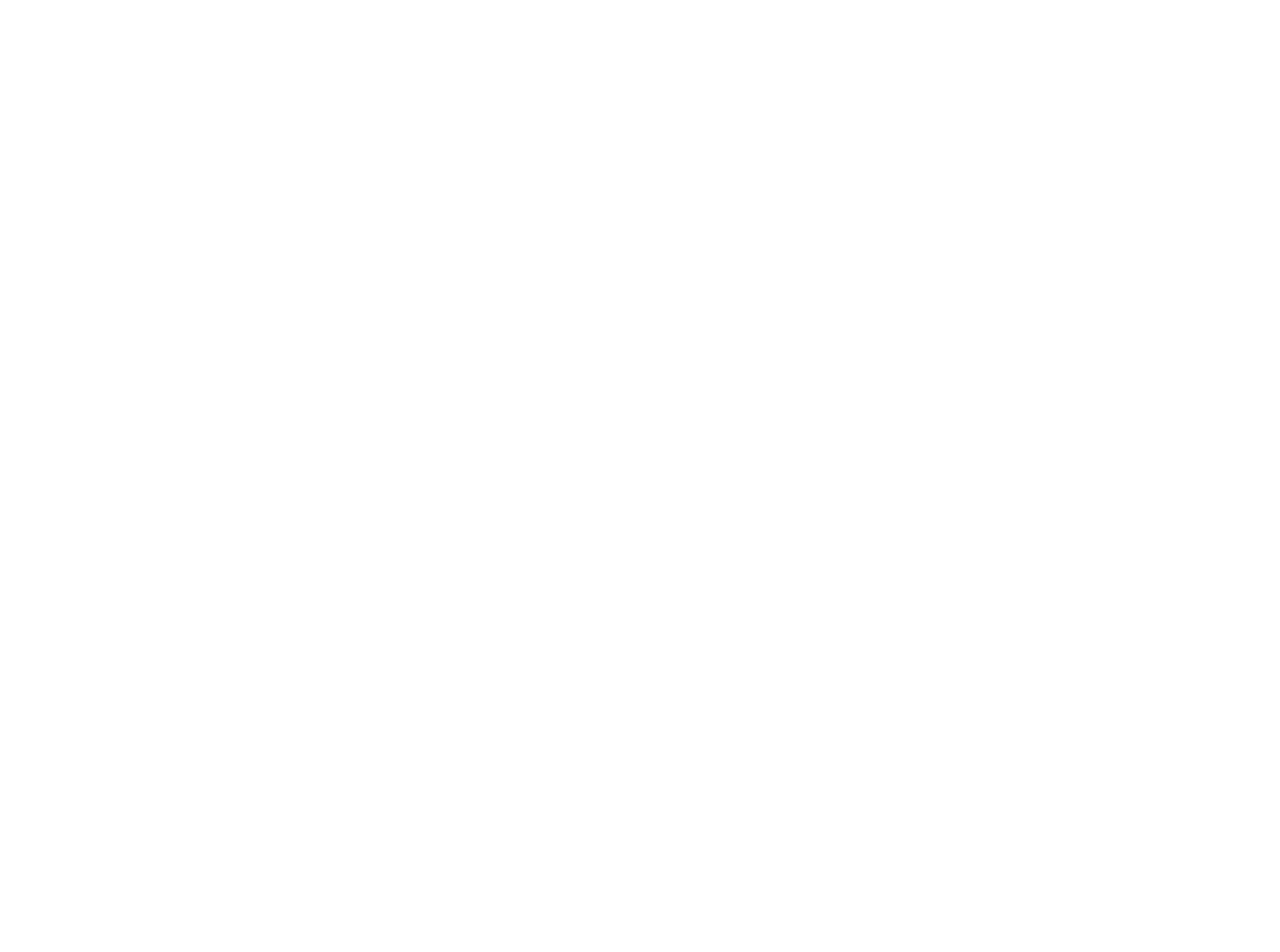
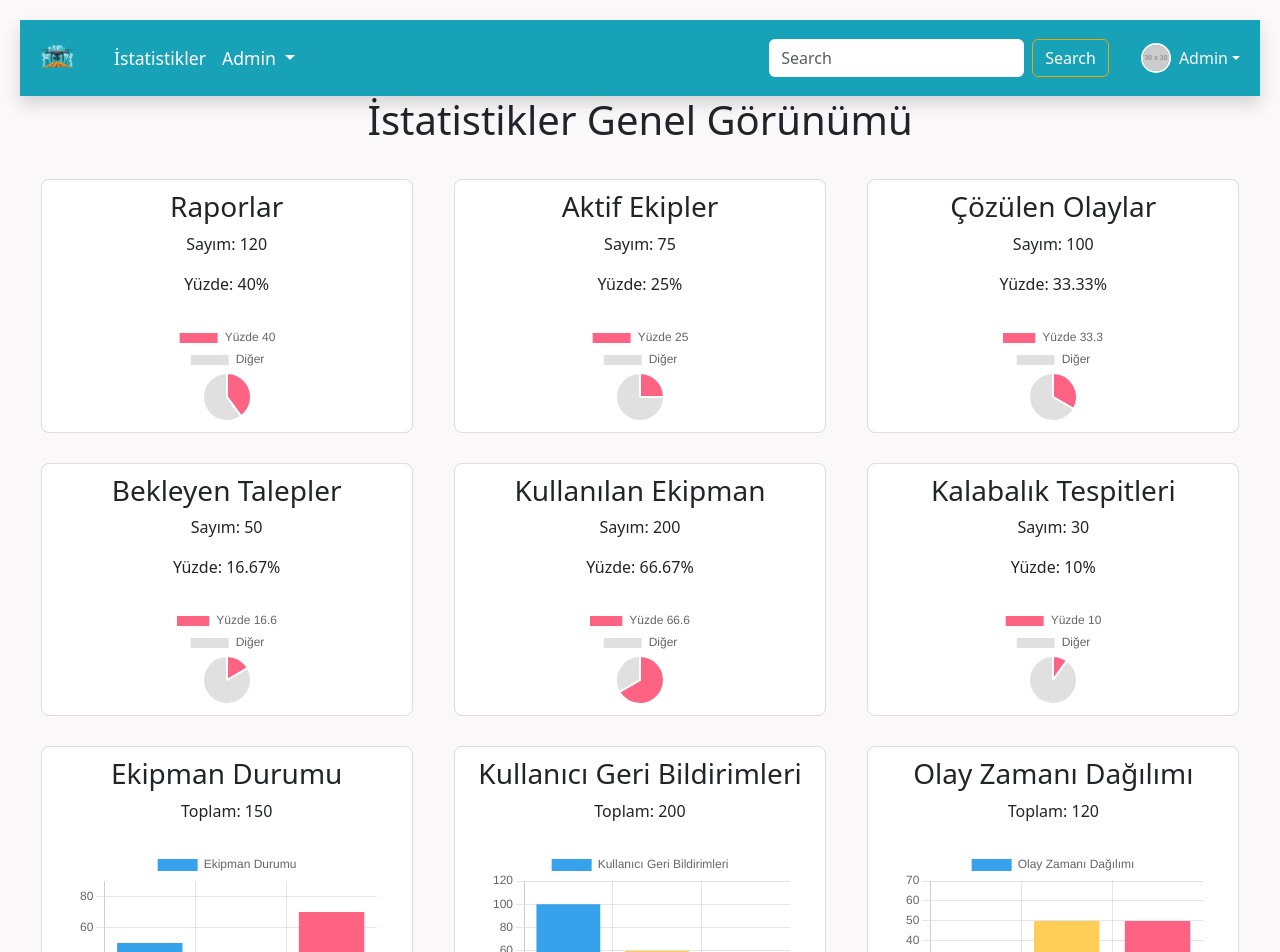
Before and after one commit to bulutlar164/tektokronik_frontend, a Vue app: page /StatisticsPage in a window 1280 px wide. Before the commit this address had no page. Shown: the top 952 px of the page. Before the commit the page ends 800 px from the top, so only its background shows below. Built offline with nearby package versions, Linux system fonts and the light colour scheme.

Commit message:
Statistics Page Added

```diff
--- a/package.json
+++ b/package.json
@@ -10,9 +10,11 @@
   },
   "dependencies": {
     "bootstrap": "^5.3.3",
+    "chart.js": "^4.4.4",
     "leaflet": "^1.9.4",
     "mapbox-gl": "^3.7.0",
     "vue": "^3.4.29",
+    "vue-chartjs": "^5.3.1",
     "vue-router": "^4.4.5"
   },
   "devDependencies": {
--- a/src/components/Navbar.vue
+++ b/src/components/Navbar.vue
@@ -26,6 +26,10 @@
         <ul class="navbar-nav me-auto mb-2 mb-lg-0">
           <li class="nav-item" v-for="(link, index) in links" :key="index">
             <a class="nav-link active nav-link-text" :href="link.url">{{ link.label }}</a>
+          </li>
+          <!-- İstatistikler Linki -->
+          <li class="nav-item">
+            <a class="nav-link active nav-link-text" href="/StatisticsPage">İstatistikler</a>
           </li>
 
           <!-- Optional: Dropdown for admin-specific actions -->
--- a/src/main.js
+++ b/src/main.js
@@ -10,6 +10,7 @@
 import Admin from "@/views/Admin.vue";
 import Login from './views/Login.vue';
 import User from './views/User.vue';
+import StatisticsPage from './views/StatisticsPage.vue';
 //Emir
 //Sevket
 
@@ -17,7 +18,8 @@
     {path:"/",component:Login},
     {path:"/Admin",component:Admin},
     {path:"/Login",component:Login},
-    {path:"/User",component:User}
+    {path:"/User",component:User},
+    {path:"/StatisticsPage",component:StatisticsPage}
     //Emir
     //Sevket
 ]
--- /dev/null
+++ b/src/views/StatisticsPage.vue
@@ -0,0 +1,177 @@
+<template>
+  <div class="statistics-page">
+    <!-- Navbar -->
+    <Navbar />
+
+    <!-- Main Content Container with flexbox -->
+    <div class="content-container">
+      <h1 class="page-title">İstatistikler Genel Görünümü</h1>
+
+      <!-- Statistics Section for Pie Charts -->
+      <div class="statistics-section">
+        <div class="statistic-container" v-for="(stat, index) in statistics" :key="index">
+          <div class="statistic-info">
+            <h3>{{ stat.category }}</h3>
+            <p>Sayım: {{ stat.count }}</p>
+            <p>Yüzde: {{ stat.percentage }}%</p>
+          </div>
+          <div class="chart-container">
+            <canvas :id="'pieChart' + index" width="100" height="100"></canvas>
+          </div>
+        </div>
+      </div>
+
+      <!-- Bar Charts Section for Last 3 Items -->
+      <div class="statistics-section">
+        <div class="statistic-container" v-for="(bar, index) in barStatistics" :key="index">
+          <div class="statistic-info">
+            <h3>{{ bar.category }}</h3>
+            <p>Toplam: {{ bar.total }}</p>
+          </div>
+          <div class="chart-container bar-chart-container">
+            <canvas :id="'barChart' + index" width="300" height="200"></canvas> <!-- Daha geniş ve yüksek -->
+          </div>
+        </div>
+      </div>
+    </div>
+  </div>
+</template>
+
+<script>
+import Navbar from "@/components/Navbar.vue";
+import { Pie, Bar } from "vue-chartjs"; // Ensure vue-chartjs is installed
+import Chart from 'chart.js/auto'; // Import Chart.js auto to register all components
+
+export default {
+  name: "StatisticsPage",
+  components: {
+    Navbar,
+    Pie,
+    Bar,
+  },
+  data() {
+    return {
+      statistics: [
+        { category: "Raporlar", count: 120, percentage: 40 },
+        { category: "Aktif Ekipler", count: 75, percentage: 25 },
+        { category: "Çözülen Olaylar", count: 100, percentage: 33.33 },
+        { category: "Bekleyen Talepler", count: 50, percentage: 16.67 },
+        { category: "Kullanılan Ekipman", count: 200, percentage: 66.67 },
+        { category: "Kalabalık Tespitleri", count: 30, percentage: 10 },
+      ],
+      barStatistics: [
+        { category: "Ekipman Durumu", total: 150, values: [50, 30, 70] },
+        { category: "Kullanıcı Geri Bildirimleri", total: 200, values: [100, 60, 40] },
+        { category: "Olay Zamanı Dağılımı", total: 120, values: [20, 50, 50] },
+      ],
+    };
+  },
+  mounted() {
+    this.renderPieCharts();
+    this.renderBarCharts();
+  },
+  methods: {
+    renderPieCharts() {
+      this.statistics.forEach((stat, index) => {
+        const ctx = document.getElementById(`pieChart${index}`).getContext("2d");
+        new Chart(ctx, {
+          type: "pie",
+          data: {
+            labels: ["Yüzde " + stat.percentage, "Diğer"],
+            datasets: [{
+              data: [stat.percentage, 100 - stat.percentage], // Yüzdeyi kullanarak pastayı oluştur
+              backgroundColor: ["#FF6384", "#E0E0E0"],
+            }],
+          },
+          options: {
+            responsive: true,
+            maintainAspectRatio: false,
+            plugins: {
+              tooltip: {
+                callbacks: {
+                  label: function(context) {
+                    return context.label + ": " + context.raw + "%"; // Yüzdeyi göster
+                  }
+                }
+              }
+            }
+          },
+        });
+      });
+    },
+    renderBarCharts() {
+      this.barStatistics.forEach((bar, index) => {
+        const ctx = document.getElementById(`barChart${index}`).getContext("2d");
+        new Chart(ctx, {
+          type: "bar",
+          data: {
+            labels: ["Kategori 1", "Kategori 2", "Kategori 3"],
+            datasets: [{
+              label: bar.category,
+              data: bar.values,
+              backgroundColor: ["#36A2EB", "#FFCE56", "#FF6384"],
+            }],
+          },
+          options: {
+            responsive: true,
+            maintainAspectRatio: false,
+            scales: {
+              y: {
+                beginAtZero: true,
+                max: Math.max(...bar.values) + 20, // Y ekseni değerini ayarla
+              },
+            },
+          },
+        });
+      });
+    },
+  },
+};
+</script>
+
+<style scoped>
+.statistics-page {
+  background-color: #faf8f9; /* Muted beige background color */
+  min-height: 100vh;
+  padding: 20px;
+}
+
+.page-title {
+  margin-bottom: 20px;
+  text-align: center;
+}
+
+.statistics-section {
+  display: flex;
+  flex-wrap: wrap;
+  justify-content: space-around;
+}
+
+.statistic-container {
+  display: flex;
+  flex-direction: column;
+  align-items: center;
+  margin: 15px;
+  padding: 10px;
+  border: 1px solid #ddd;
+  border-radius: 8px;
+  width: 30%; /* Adjust width to fit 3 columns */
+  background-color: #fff;
+}
+
+.chart-container {
+  width: 100px; /* Fixed width for pie charts */
+  height: 100px; /* Fixed height for pie charts */
+  margin-top: 10px;
+}
+
+.bar-chart-container {
+  width: 300px; /* Daha geniş alan */
+  height: 200px; /* Daha fazla yükseklik */
+  margin-top: 10px;
+}
+
+.statistic-info {
+  text-align: center;
+}
+</style>
```
Also changed, not shown: 1 other file (tests, documents, lock files or other folders).
